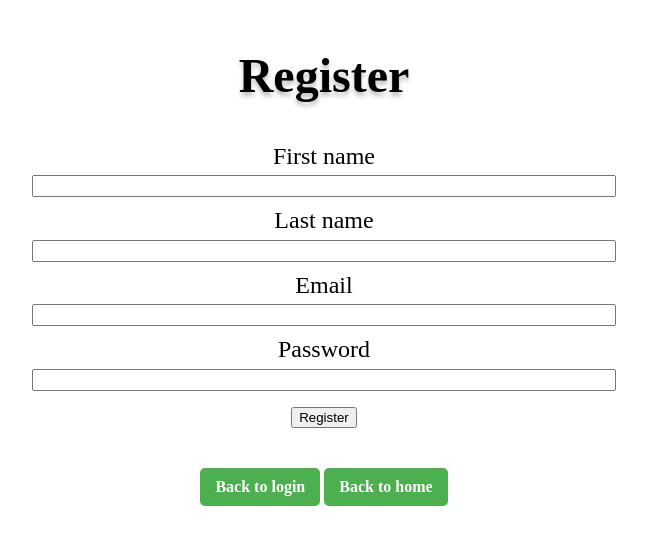
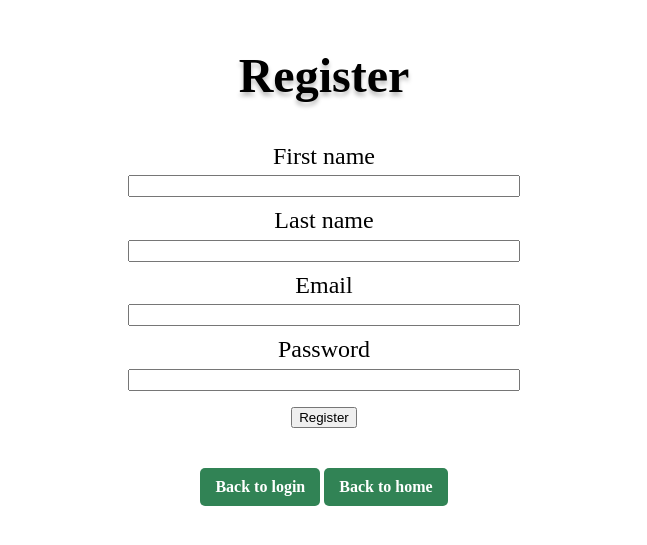
Before and after one commit to Helemaalkierewiet/CLE2, a PHP site: page /CLE2/register.php in a window 1280 px wide. Shown: the top 545 px of the page, without its empty margins (316-963 px from the left). Run offline with PHP 8.4, Linux system fonts and the light colour scheme.

Commit message:
Details updated

```diff
--- a/cle2/css/style.css
+++ b/cle2/css/style.css
@@ -104,7 +104,7 @@ body {
     border-radius: 5px;
     transition: background-color 0.3s;
     color: #fff;
-    background-color: #4CAF50;
+    background-color: #318355;
 }
 
 .register-form-all {
@@ -128,7 +128,7 @@ body {
 }
 
 .register-form input {
-    width: 45vw;
+    width: 30vw;
     height: 2vh;
 }
 
--- a/cle2/index.php
+++ b/cle2/index.php
@@ -4,11 +4,12 @@
 <head>
     <meta charset="UTF-8">
     <meta name="viewport" content="width=device-width, initial-scale=1.0">
+    <title>CLE 2</title>
     <link rel="stylesheet" href="css/style.css">
     <link
             rel="stylesheet"
-            href="https://fonts.googleapis.com/css2?family=Inter:ital,wght@0,200;0,300;0,400;0,500;1,800&display=swap"
-    <title>CLE 2</title>
+            href="https://fonts.googleapis.com/css2?family=Inter:ital,wght@0,200;0,300;0,400;0,500;1,800&display=swap">
+
 </head>
 
 <body>
--- a/cle2/register.php
+++ b/cle2/register.php
@@ -47,7 +47,7 @@ if (isset($_POST['submit'])) {
     <meta name="viewport"
           content="width=device-width, user-scalable=no, initial-scale=1.0, maximum-scale=1.0, minimum-scale=1.0">
     <meta http-equiv="X-UA-Compatible" content="ie=edge">
-    <title>Document</title>
+    <title>Register</title>
     <link rel="stylesheet" href="css/style.css">
 </head>
 <body>
```
